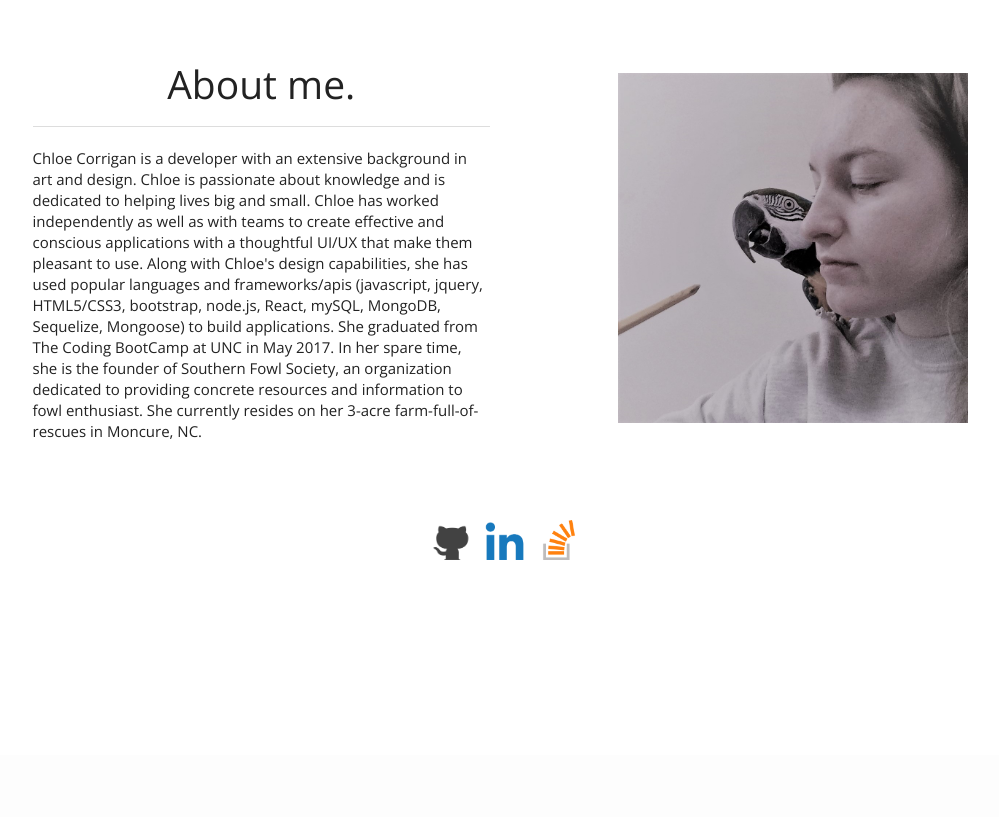
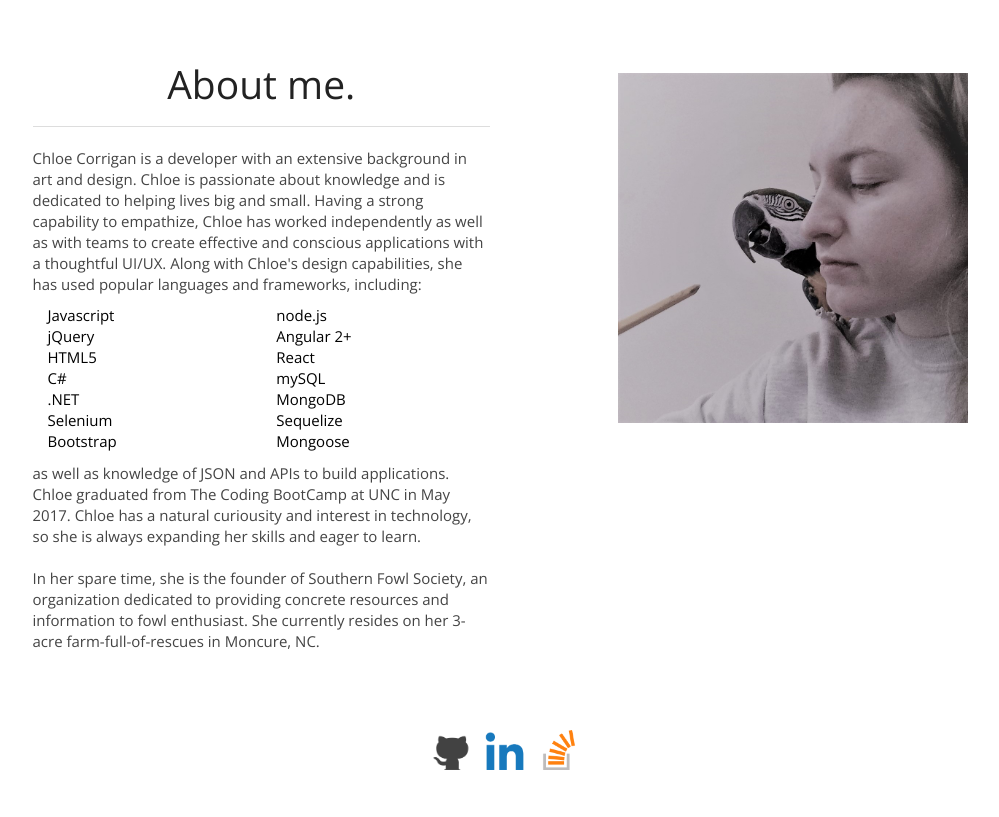
Before and after one commit to ChloeCacola/Bootstrap-Portfolio, a PHP site: page / in a window 1280 px wide. Shown: the part 45-862 px from the top of the page, without its empty margins (135-1134 px from the left). Before the commit the page ends 605 px from the top, so only its background shows below. Run offline with PHP 8.4, Linux system fonts and the light colour scheme.

Commit message:
resume and about updates

```diff
--- a/assets/css/style.css
+++ b/assets/css/style.css
@@ -135,3 +135,15 @@ h4 {
 	color: #404040;
 	padding-top: 100px;
 }
+
+ul {
+	list-style: none;
+}
+
+li {
+	color: black;
+}
+
+p {
+	color: #444;
+}
--- a/index.html
+++ b/index.html
@@ -41,7 +41,30 @@
 
 					<center><h1>About me.</h1></center>
 				</div>
-					<p>Chloe Corrigan is a developer with an extensive background in art and design. Chloe is passionate about knowledge and is dedicated to helping lives big and small.  Chloe has worked independently as well as with teams to create effective and conscious applications with a thoughtful UI/UX that make them pleasant to use.  Along with Chloe's design capabilities, she has used popular languages and frameworks/apis (javascript, jquery, HTML5/CSS3, bootstrap, node.js, React, mySQL, MongoDB, Sequelize, Mongoose) to build applications.  She graduated from The Coding BootCamp at UNC in May 2017. In her spare time, she is the founder of Southern Fowl Society, an organization dedicated to providing concrete resources and information to fowl enthusiast. She currently resides on her 3-acre farm-full-of-rescues in Moncure, NC.</p>
+					<p>Chloe Corrigan is a developer with an extensive background in art and design. Chloe is passionate about knowledge and is dedicated to helping lives big and small.  Having a strong capability to empathize, Chloe has worked independently as well as with teams to create effective and conscious applications with a thoughtful UI/UX.  Along with Chloe's design capabilities, she has used popular languages and frameworks, including: </p>
+					<ul class="col-sm-6">
+					<li>Javascript</li>
+					<li>jQuery</li>
+					<li>HTML5</li>
+					<li>C#</li>
+					<li>.NET</li>
+					<li>Selenium</li>
+					<li>Bootstrap</li>
+					</ul>
+					<ul class="col-sm-6">
+					<li>node.js</li>
+					<li>Angular 2+</li>
+					<li>React</li>
+					<li>mySQL</li>
+					<li>MongoDB</li>
+					<li>Sequelize</li>
+					<li>Mongoose</li>
+					</ul>
+					<p>
+					as well as knowledge of JSON and APIs to build applications.
+					<br/>Chloe graduated from The Coding BootCamp at UNC in May 2017.   Chloe has a natural curiousity and interest in technology, so she is always expanding her skills and eager to learn.
+					<br/>
+					<br/>In her spare time, she is the founder of Southern Fowl Society, an organization dedicated to providing concrete resources and information to fowl enthusiast. She currently resides on her 3-acre farm-full-of-rescues in Moncure, NC.</p>
 				</div>
 			<div class="col-sm-1"></div>
 
--- a/portfolio.html
+++ b/portfolio.html
@@ -57,7 +57,7 @@
 						</div>
 						<div class="col-xs-3">
 
-						<a href="assets/Chloe-Corrigan_Resume-compressed.pdf" target="_blank"><div id = "project3"><h2 id="p3">Resume</h2></div></a>
+						<a href="assets/Chloe-Corrigan_DevResume2018.pdf" target="_blank"><div id = "project3"><h2 id="p3">Resume</h2></div></a>
 
 						</div>
 
```
Also changed, not shown: 3 other files.
